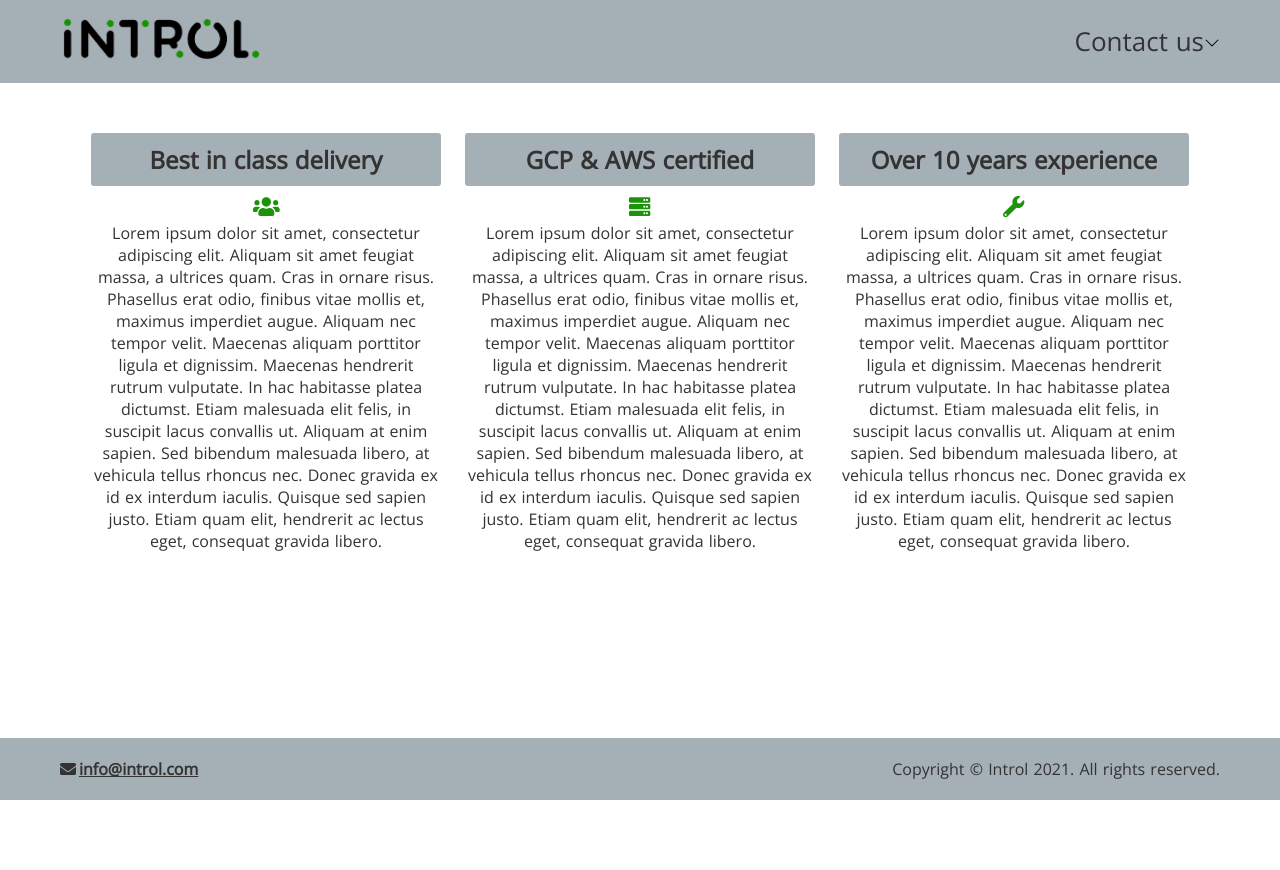
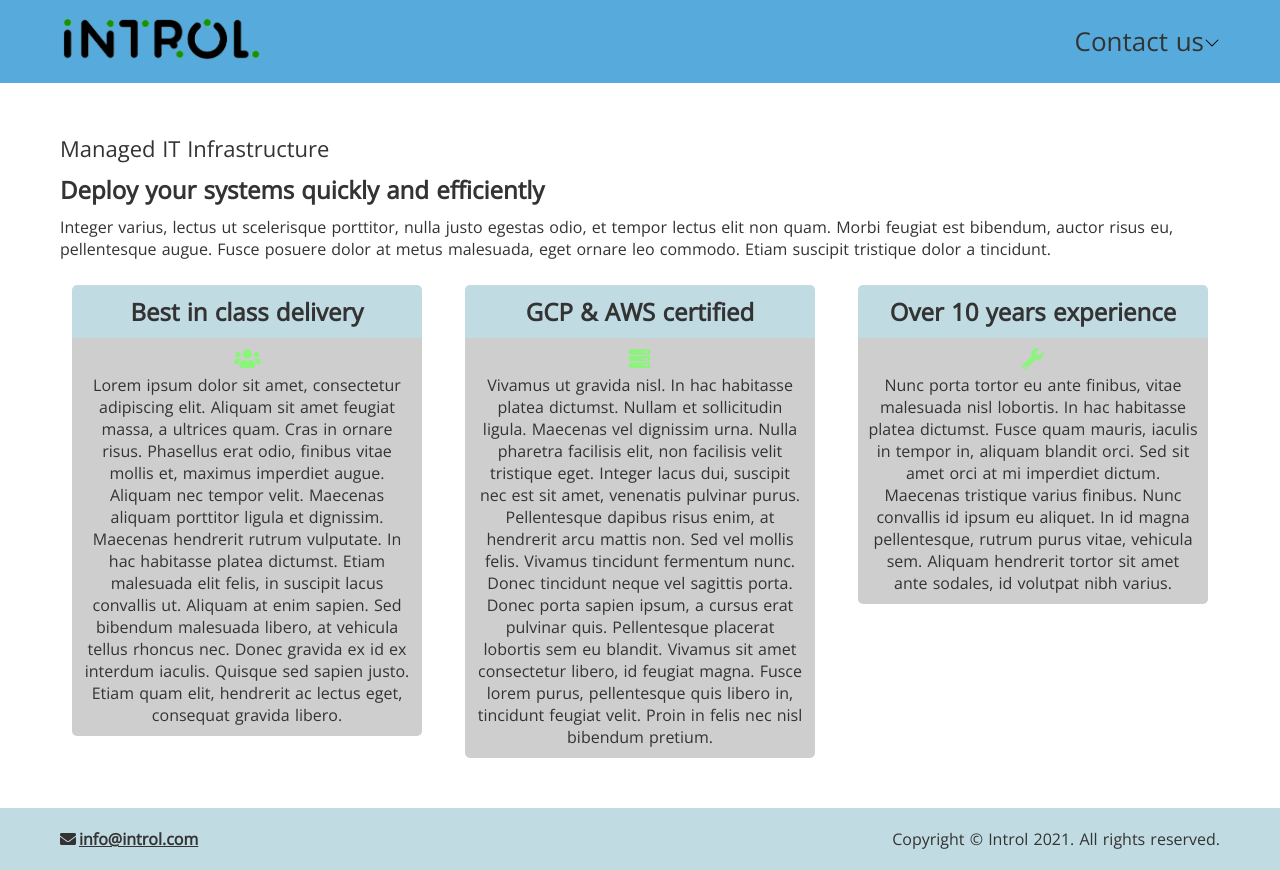
Before and after one commit to DannyMurphy92/introl, a Nuxt app: page / in a window 1280 px wide. Before the commit the page ends 800 px from the top, so only its background shows below. Built offline with nearby package versions, Linux system fonts and the light colour scheme.

Commit message:
Initial color scheme

```diff
--- a/src/components/ContactInfo.vue
+++ b/src/components/ContactInfo.vue
@@ -31,7 +31,9 @@ export default Vue.extend({
 
 <style lang="scss" scoped>
 .contact-info__email {
-  font-weight: $font-weight-semi-bold;
+  @include media-query-min($mq-md) {
+    font-weight: $font-weight-semi-bold;
+  }
 
   &__icon {
     margin-right: 3px;
--- a/src/components/InfoCard.vue
+++ b/src/components/InfoCard.vue
@@ -47,7 +47,9 @@ export default Vue.extend({
 });
 </script>
 
-<style lang="scss">
+<style lang="scss" scoped>
+$border-radius: 5px;
+
 .info-card {
   width: 100%;
 
@@ -59,9 +61,9 @@ export default Vue.extend({
     text-align: center;
     font-size: 18px;
     font-weight: $font-weight-bold;
-    background: $color-grey;
-    border-radius: 3px;
+    background: $color-secondary;
     padding: 5px;
+    border-radius: $border-radius $border-radius 0 0;
 
     @include media-query-min($mq-lg) {
       padding: 10px;
@@ -70,14 +72,16 @@ export default Vue.extend({
   }
 
   &__body {
-    margin-top: 5px;
+    padding: 10px;
     text-align: center;
+    background: #cecece;
+    border-radius: 0 0 $border-radius $border-radius;
 
     &__icon-container {
       display: flex;
       flex-direction: row;
       justify-content: center;
-      padding: 5px 0;
+      margin-bottom: 5px;
     }
 
     &__icon {
--- a/src/layouts/Footer.vue
+++ b/src/layouts/Footer.vue
@@ -29,7 +29,7 @@ export default Vue.extend({
 
 <style lang="scss">
 .footer {
-  background: $color-grey;
+  background: $color-secondary;
   padding: 20px 0;
   width: 100%;
   text-align: center;
--- a/src/layouts/Header.vue
+++ b/src/layouts/Header.vue
@@ -37,7 +37,7 @@ export default Vue.extend({
 
 <style lang="scss" scoped>
 .header {
-  background: $color-grey;
+  background: $color-tertiary;
 
   &__container {
     display: flex;
@@ -49,7 +49,11 @@ export default Vue.extend({
   }
 
   &__logo {
-    width: 200px;
+    width: 100px;
+
+    @include media-query-min($mq-md) {
+      width: 200px;
+    }
   }
 
   &__contact {
--- a/src/layouts/default.vue
+++ b/src/layouts/default.vue
@@ -54,6 +54,7 @@ html {
   &__body {
     display: flex;
     flex: 1 0 auto;
+    padding: 50px 0;
   }
 }
 </style>
--- a/src/pages/index.vue
+++ b/src/pages/index.vue
@@ -1,5 +1,18 @@
 <template>
   <div class="home-page site-trunk">
+    <div class="home-page__intro">
+      <div class="home-page__intro__heading">
+        <span>Managed IT Infrastructure</span>
+      </div>
+      <div class="home-page__intro__sub-heading">
+        <span>Deploy your systems quickly and efficiently</span>
+      </div>
+      <div class="home-page__intro__blurb">
+        <span>Integer varius, lectus ut scelerisque porttitor, nulla justo egestas odio, et tempor lectus elit non quam.
+          Morbi feugiat est bibendum, auctor risus eu, pellentesque augue. Fusce posuere dolor at metus malesuada, eget
+          ornare leo commodo. Etiam suscipit tristique dolor a tincidunt.</span>
+      </div>
+    </div>
     <div class="home-page__services">
       <InfoCard
         class="home-page__services__item"
@@ -16,25 +29,13 @@
       <InfoCard
         class="home-page__services__item"
         header="GCP & AWS certified"
-        body="Lorem ipsum dolor sit amet, consectetur adipiscing elit. Aliquam sit amet feugiat massa, a ultrices quam.
-            Cras in ornare risus. Phasellus erat odio, finibus vitae mollis et, maximus imperdiet augue. Aliquam nec
-            tempor velit. Maecenas aliquam porttitor ligula et dignissim. Maecenas hendrerit rutrum vulputate. In hac
-            habitasse platea dictumst. Etiam malesuada elit felis, in suscipit lacus convallis ut. Aliquam at enim
-            sapien. Sed bibendum malesuada libero, at vehicula tellus rhoncus nec. Donec gravida ex id ex interdum
-            iaculis. Quisque sed sapien justo. Etiam quam elit, hendrerit ac lectus eget, consequat gravida
-            libero."
+        body="Vivamus ut gravida nisl. In hac habitasse platea dictumst. Nullam et sollicitudin ligula. Maecenas vel dignissim urna. Nulla pharetra facilisis elit, non facilisis velit tristique eget. Integer lacus dui, suscipit nec est sit amet, venenatis pulvinar purus. Pellentesque dapibus risus enim, at hendrerit arcu mattis non. Sed vel mollis felis. Vivamus tincidunt fermentum nunc. Donec tincidunt neque vel sagittis porta. Donec porta sapien ipsum, a cursus erat pulvinar quis. Pellentesque placerat lobortis sem eu blandit. Vivamus sit amet consectetur libero, id feugiat magna. Fusce lorem purus, pellentesque quis libero in, tincidunt feugiat velit. Proin in felis nec nisl bibendum pretium."
         :icon="faServer"
       />
       <InfoCard
         class="home-page__services__item"
         header="Over 10 years experience"
-        body="Lorem ipsum dolor sit amet, consectetur adipiscing elit. Aliquam sit amet feugiat massa, a ultrices quam.
-            Cras in ornare risus. Phasellus erat odio, finibus vitae mollis et, maximus imperdiet augue. Aliquam nec
-            tempor velit. Maecenas aliquam porttitor ligula et dignissim. Maecenas hendrerit rutrum vulputate. In hac
-            habitasse platea dictumst. Etiam malesuada elit felis, in suscipit lacus convallis ut. Aliquam at enim
-            sapien. Sed bibendum malesuada libero, at vehicula tellus rhoncus nec. Donec gravida ex id ex interdum
-            iaculis. Quisque sed sapien justo. Etiam quam elit, hendrerit ac lectus eget, consequat gravida
-            libero."
+        body="Nunc porta tortor eu ante finibus, vitae malesuada nisl lobortis. In hac habitasse platea dictumst. Fusce quam mauris, iaculis in tempor in, aliquam blandit orci. Sed sit amet orci at mi imperdiet dictum. Maecenas tristique varius finibus. Nunc convallis id ipsum eu aliquet. In id magna pellentesque, rutrum purus vitae, vehicula sem. Aliquam hendrerit tortor sit amet ante sodales, id volutpat nibh varius."
         :icon="faWrench"
       />
     </div>
@@ -59,7 +60,20 @@ export default Vue.extend({
 
 <style lang="scss" scoped>
 .home-page {
-  padding-top: 50px;
+  &__intro {
+    margin-bottom: 25px;
+
+    &__heading {
+      font-size: 22px;
+      margin-bottom: 10px;
+    }
+
+    &__sub-heading {
+      font-size: 24px;
+      font-weight: $font-weight-bold;
+      margin-bottom: 10px;
+    }
+  }
 
   &__services {
     display: flex;
--- a/src/styles/variables/_colors.scss
+++ b/src/styles/variables/_colors.scss
@@ -1,8 +1,8 @@
 $color-white: #fff;
 $color-black: #000;
 
-$color-primary: #1d930c;
-$color-secondary: #dcfffd;
-$color-tertiary: #920c77;
+$color-primary: #8bf47b;
+$color-secondary: #c1dbe3;
+$color-tertiary: #56abdc;
 
-$color-grey: #a5afb6;
+$color-grey: #cecece;
```
